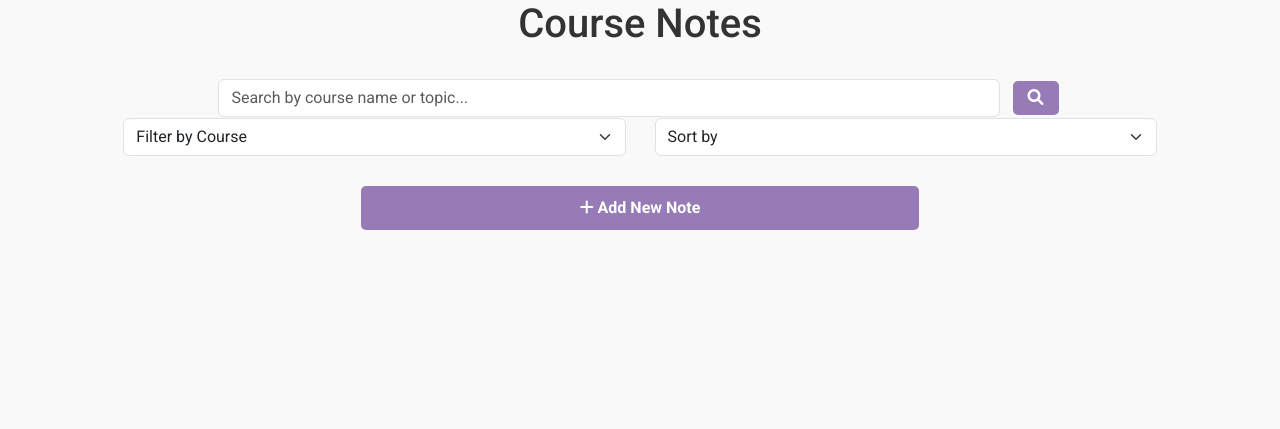
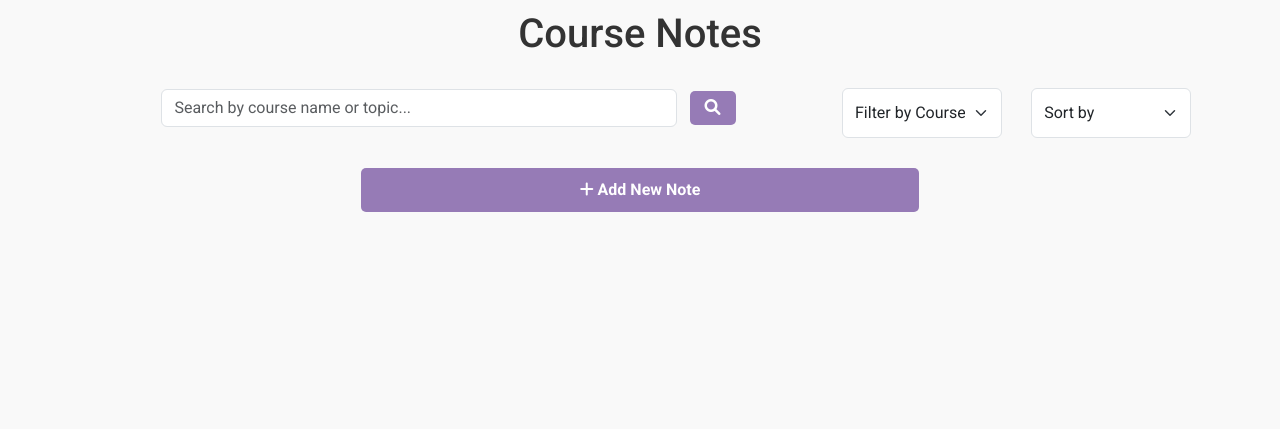
Before and after one commit to gmohamme4/Itcs333-project4, a PHP site: page /notes.html in a window 1280 px wide. Shown: the top 429 px of the page. Run offline with PHP 8.4, Linux system fonts and the light colour scheme.

Commit message:
code fixes

```diff
--- a/Notes/notes.css
+++ b/Notes/notes.css
@@ -3,7 +3,7 @@
   background-color: #f9f9f9;
   font-family: 'Roboto', sans-serif;
   margin: 0;
-  padding: 0;
+  padding: 10px;
 }
 
 /* Title */
@@ -23,20 +23,12 @@
   display: flex;
   align-items: center;
   gap: 10px;
+  justify-content: center;
+  margin-bottom: 10px;
 }
 
 .search input {
   width: 70%;  /* Make the search input narrower */
-}
-
-.row > * {
-  flex-shrink: 0;
-  width: 100%;
-  max-width: 100%;
-  padding-right: calc(var(--bs-gutter-x) * .5);
-  padding-left: calc(var(--bs-gutter-x) * .5);
-  margin-top: var(--bs-gutter-y);
-  justify-content: center;
 }
 
 .search-btn {
```
